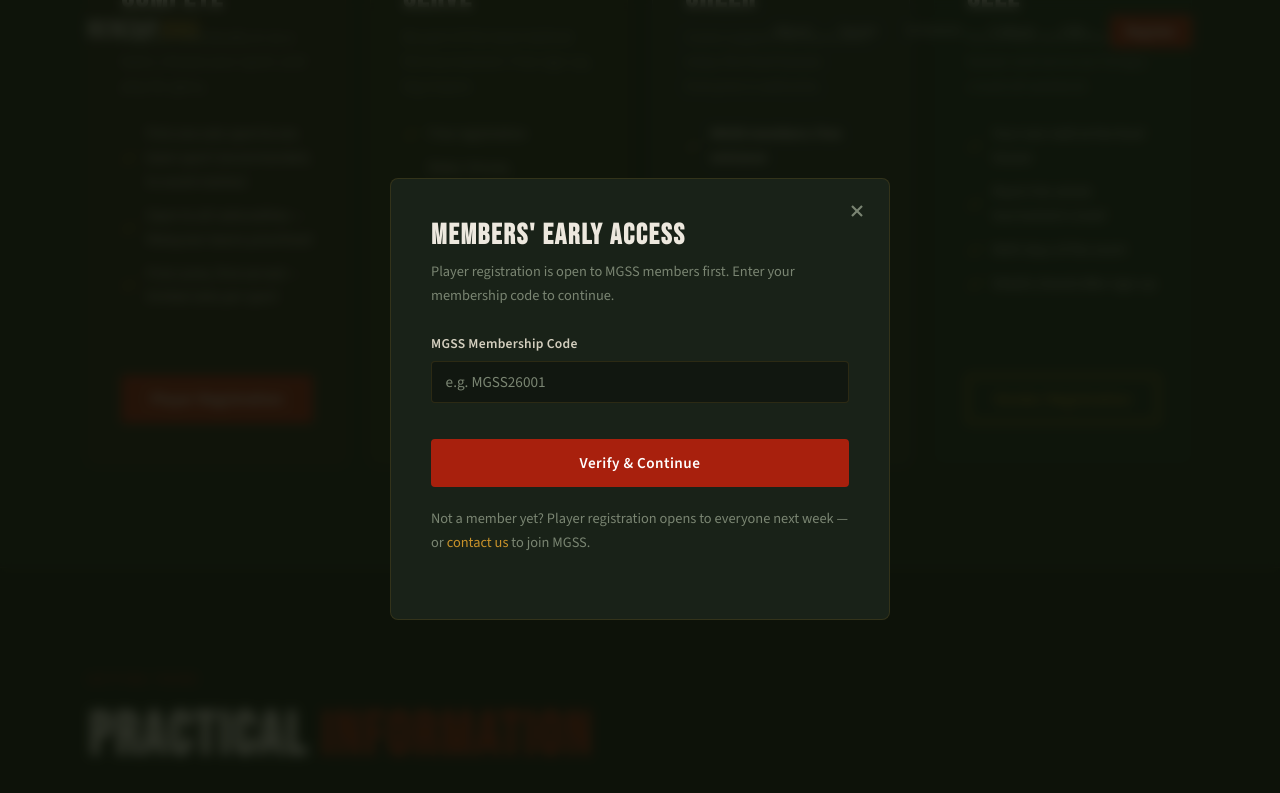
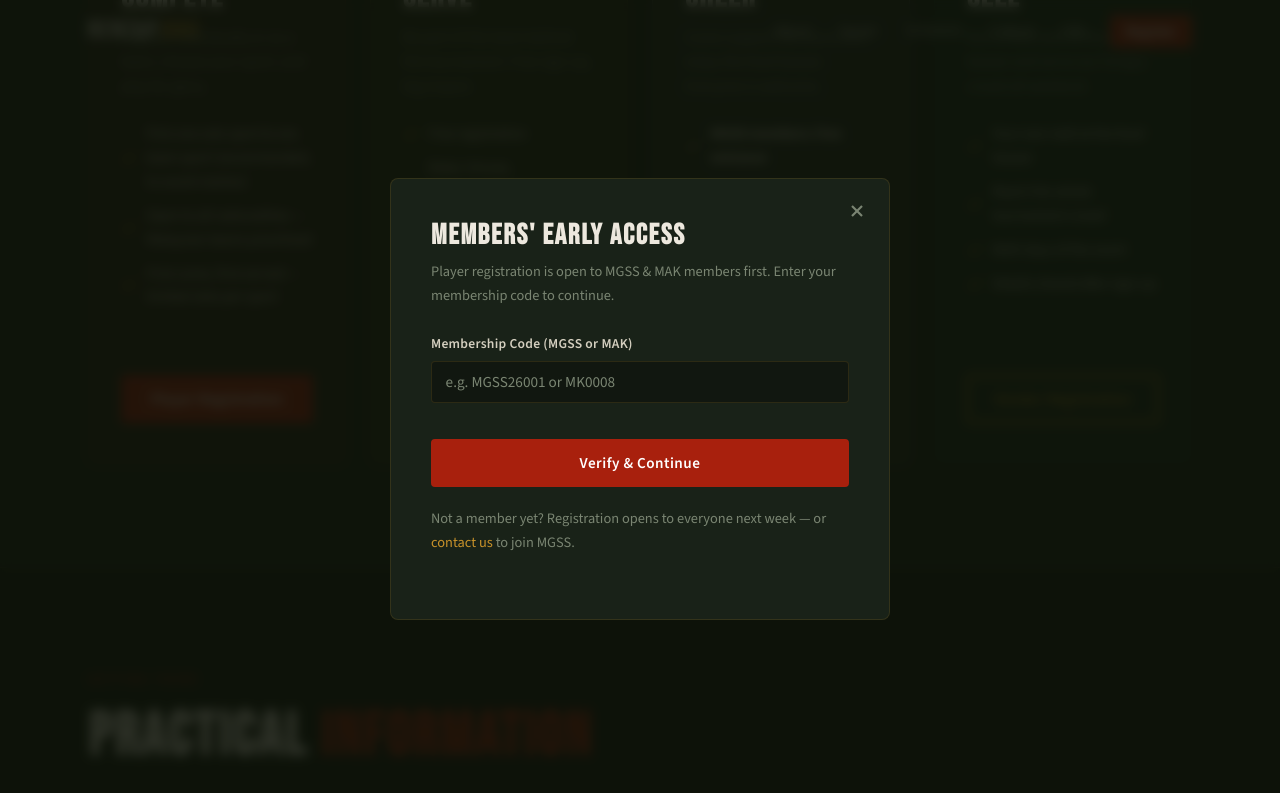
Before and after one commit to yichiannnn/Rentap-Website, a website: page index.html in a window 1280 px wide. Both pictures are taken after a click on the button "Player Registration". Shown: the part 4304-5097 px from the top of the page. Drawn offline with nearby package versions, Linux system fonts and the light colour scheme.

Commit message:
Update early-access gate wording to include MAK members
Gate now says MGSS & MAK, label 'Membership Code (MGSS or MAK)', and
placeholder shows both code formats.

Co-Authored-By: Claude Opus 4.8 <noreply@anthropic.com>

```diff
--- a/index.html
+++ b/index.html
@@ -713,17 +713,17 @@
 
     <div id="form-player-gate" class="modal-pane" hidden>
       <h2>Members' Early Access</h2>
-      <p id="pg-desc">Player registration is open to MGSS members first. Enter your membership code to continue.</p>
+      <p id="pg-desc">Player registration is open to MGSS &amp; MAK members first. Enter your membership code to continue.</p>
       <form onsubmit="verifyMemberCode(event)" novalidate>
         <div class="form-field">
-          <label for="pg-code">MGSS Membership Code</label>
-          <input id="pg-code" type="text" required placeholder="e.g. MGSS26001" autocomplete="off" spellcheck="false" />
+          <label for="pg-code">Membership Code (MGSS or MAK)</label>
+          <input id="pg-code" type="text" required placeholder="e.g. MGSS26001 or MK0008" autocomplete="off" spellcheck="false" />
         </div>
         <p id="pg-error" class="gate-error" hidden></p>
         <button type="submit" class="btn btn-primary btn-block" id="pg-submit">Verify &amp; Continue</button>
       </form>
       <p class="gate-note">
-        Not a member yet? Player registration opens to everyone next week —
+        Not a member yet? Registration opens to everyone next week —
         or <a href="mailto:malaysiangermanstudentssociety@gmail.com">contact us</a> to join MGSS.
       </p>
     </div>
--- a/script.js
+++ b/script.js
@@ -135,7 +135,7 @@ function openModal(type) {
       const desc = document.getElementById('pg-desc');
       if (desc) {
         const label = type === 'volunteer' ? 'Volunteer sign-up' : 'Player registration';
-        desc.textContent = label + ' is open to MGSS members first. Enter your membership code to continue.';
+        desc.textContent = label + ' is open to MGSS & MAK members first. Enter your membership code to continue.';
       }
       document.getElementById('form-player-gate').hidden = false;
     } else {
```
